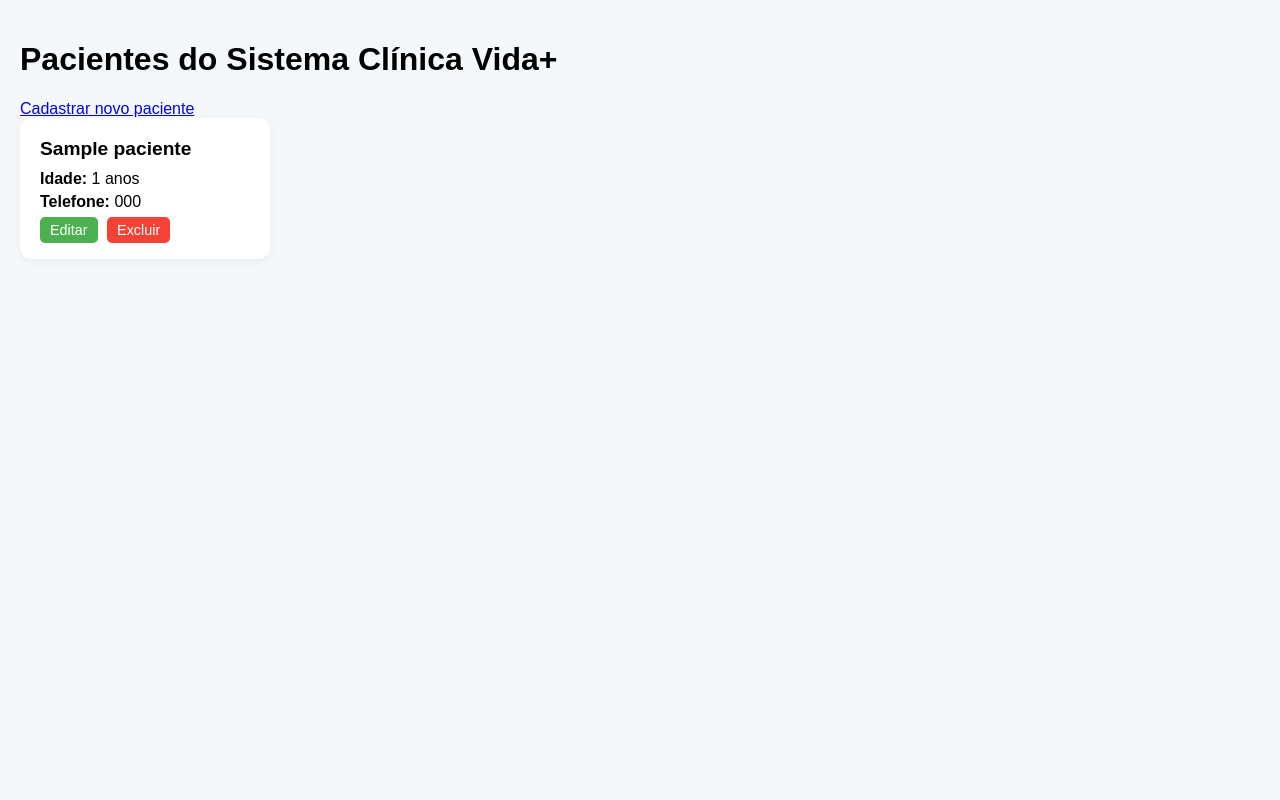
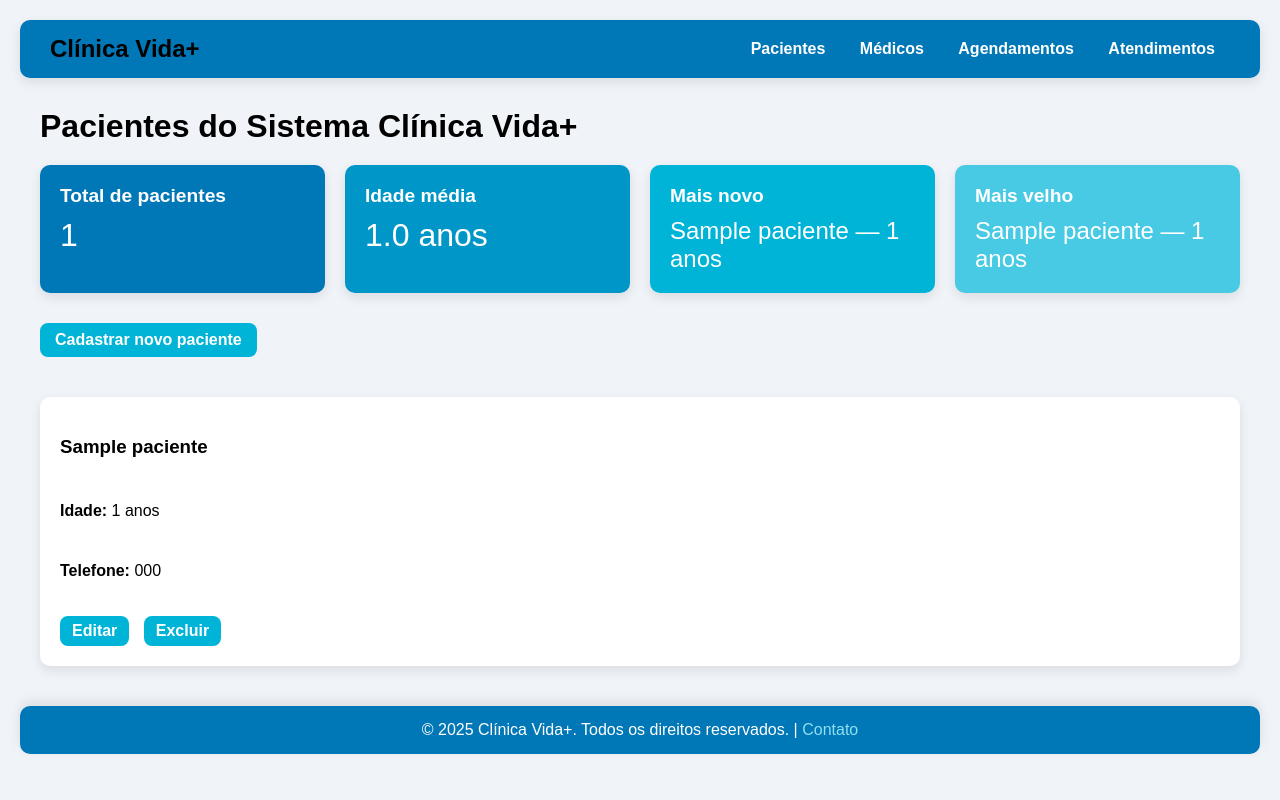
Before and after one commit to BrunoArrudas/Sistema_Clinica_Vida_Mais, a Flask app: page / in a window 1280 px wide. Run offline with Flask 3, Linux system fonts and the light colour scheme; tables that the repository leaves empty hold one stand-in row (values such as "Sample post").

Commit message:
Atualização e criação de paginas: agendar.html, base.html, cadastrar_Medico.html

```diff
--- a/app.py
+++ b/app.py
@@ -1,5 +1,6 @@
 from flask import Flask, render_template, request, redirect, url_for
 from flask_sqlalchemy import SQLAlchemy
+from datetime import datetime
 
 app = Flask(__name__)
 
@@ -8,20 +9,69 @@ app.config['SQLALCHEMY_DATABASE_URI'] = 'sqlite:///clinica.db'
 app.config['SQLALCHEMY_TRACK_MODIFICATIONS'] = False
 db = SQLAlchemy(app)
 
-# Modelo Paciente
+# =====================
+# 📘 MODELOS DO BANCO
+# =====================
+
 class Paciente(db.Model):
     id = db.Column(db.Integer, primary_key=True)
     nome = db.Column(db.String(100), nullable=False)
     idade = db.Column(db.Integer, nullable=False)
     telefone = db.Column(db.String(20), nullable=False)
+    atendimentos = db.relationship('Atendimento', backref='paciente', lazy=True, cascade="all, delete")
+    agendamentos = db.relationship('Agendamento', backref='paciente', lazy=True, cascade="all, delete")
 
-# Rota inicial (lista pacientes)
+class Medico(db.Model):
+    id = db.Column(db.Integer, primary_key=True)
+    nome = db.Column(db.String(100), nullable=False)
+    especialidade = db.Column(db.String(100), nullable=False)
+    crm = db.Column(db.String(20), nullable=False)
+    telefone = db.Column(db.String(20))
+    agendamentos = db.relationship('Agendamento', backref='medico', lazy=True, cascade="all, delete")
+
+class Agendamento(db.Model):
+    id = db.Column(db.Integer, primary_key=True)
+    paciente_id = db.Column(db.Integer, db.ForeignKey('paciente.id'), nullable=False)
+    medico_id = db.Column(db.Integer, db.ForeignKey('medico.id'), nullable=False)
+    tipo = db.Column(db.String(50), nullable=False)
+    data = db.Column(db.Date, nullable=False)
+    hora = db.Column(db.String(10), nullable=False)
+
+class Atendimento(db.Model):
+    id = db.Column(db.Integer, primary_key=True)
+    paciente_id = db.Column(db.Integer, db.ForeignKey('paciente.id'), nullable=False)
+    tipo = db.Column(db.String(50), nullable=False)
+    descricao = db.Column(db.Text, nullable=False)
+    data = db.Column(db.DateTime, default=datetime.now)
+
+# =====================
+# 📍 ROTAS PRINCIPAIS
+# =====================
+
+from sqlalchemy import func
+
 @app.route('/')
 def index():
     pacientes = Paciente.query.all()
-    return render_template('index.html', pacientes=pacientes)
 
-# Rota de cadastro
+    # Estatísticas
+    total_pacientes = db.session.query(func.count(Paciente.id)).scalar()
+    idade_media = db.session.query(func.avg(Paciente.idade)).scalar()
+    if idade_media:
+        idade_media = round(idade_media, 1)
+
+    paciente_mais_novo = db.session.query(Paciente).order_by(Paciente.idade.asc()).first()
+    paciente_mais_velho = db.session.query(Paciente).order_by(Paciente.idade.desc()).first()
+
+    return render_template(
+        'index.html',
+        pacientes=pacientes,
+        total_pacientes=total_pacientes,
+        idade_media=idade_media,
+        paciente_mais_novo=paciente_mais_novo,
+        paciente_mais_velho=paciente_mais_velho
+    )
+
 @app.route('/cadastrar', methods=['GET', 'POST'])
 def cadastrar():
     if request.method == 'POST':
@@ -32,12 +82,10 @@ def cadastrar():
         novo_paciente = Paciente(nome=nome, idade=idade, telefone=telefone)
         db.session.add(novo_paciente)
         db.session.commit()
-
         return redirect(url_for('index'))
 
     return render_template('cadastrar.html')
 
-# Rota de edição
 @app.route('/editar/<int:id>', methods=['GET', 'POST'])
 def editar(id):
     paciente = Paciente.query.get_or_404(id)
@@ -50,6 +98,17 @@ def editar(id):
 
     return render_template('editar.html', paciente=paciente)
 
+@app.route('/excluir/<int:id>')
+def excluir(id):
+    paciente = Paciente.query.get_or_404(id)
+    db.session.delete(paciente)
+    db.session.commit()
+    return redirect(url_for('index'))
+
+# =====================
+# Rotas Médicos
+# =====================
+
 @app.route('/cadastrar_medico', methods=['GET', 'POST'])
 def cadastrar_medico():
     if request.method == 'POST':
@@ -57,9 +116,29 @@ def cadastrar_medico():
         especialidade = request.form['especialidade']
         crm = request.form['crm']
         telefone = request.form['telefone']
-        # Aqui você pode salvar no banco
-        return redirect(url_for('index'))
+
+        novo_medico = Medico(nome=nome, especialidade=especialidade, crm=crm, telefone=telefone)
+        db.session.add(novo_medico)
+        db.session.commit()
+
+        return redirect(url_for('lista_medicos'))
     return render_template('cadastrar_medico.html')
+
+@app.route('/medicos')
+def lista_medicos():
+    medicos = Medico.query.all()
+    return render_template('medicos.html', medicos=medicos)
+
+@app.route('/excluir_medico/<int:id>')
+def excluir_medico(id):
+    medico = Medico.query.get_or_404(id)
+    db.session.delete(medico)
+    db.session.commit()
+    return redirect(url_for('lista_medicos'))
+
+# =====================
+# Agendamentos
+# =====================
 
 @app.route('/agendar', methods=['GET', 'POST'])
 def agendar():
@@ -70,29 +149,60 @@ def agendar():
         paciente_id = request.form['paciente']
         medico_id = request.form['medico']
         tipo = request.form['tipo']
-        data = request.form['data']
+        data_str = request.form['data']  # ex: '2025-11-27'
         hora = request.form['hora']
 
-        # Aqui você salva o agendamento no banco
-        # Exemplo:
-        # novo = Agendamento(paciente_id=paciente_id, medico_id=medico_id, tipo=tipo, data=data, hora=hora)
-        # db.session.add(novo)
-        # db.session.commit()
+        # Converter string para objeto date
+        data_obj = datetime.strptime(data_str, '%Y-%m-%d').date()
 
-        return redirect(url_for('index'))
+        novo_agendamento = Agendamento(
+            paciente_id=paciente_id,
+            medico_id=medico_id,
+            tipo=tipo,
+            data=data_obj,
+            hora=hora
+        )
+        db.session.add(novo_agendamento)
+        db.session.commit()
+        return redirect(url_for('agendamentos'))
 
     return render_template('agendar.html', pacientes=pacientes, medicos=medicos)
 
+@app.route('/agendamentos')
+def agendamentos():
+    agendamentos = Agendamento.query.all()
+    return render_template('agendamentos.html', agendamentos=agendamentos)
 
-# Rota de exclusão
-@app.route('/excluir/<int:id>')
-def excluir(id):
-    paciente = Paciente.query.get_or_404(id)
-    db.session.delete(paciente)
-    db.session.commit()
-    return redirect(url_for('index'))
+# =====================
+# Atendimentos
+# =====================
 
+@app.route('/atendimentos', methods=['GET', 'POST'])
+def atendimentos():
+    pacientes = Paciente.query.all()
+
+    if request.method == 'POST':
+        paciente_id = request.form['paciente']
+        tipo = request.form['tipo']
+        descricao = request.form['descricao']
+
+        novo_atendimento = Atendimento(
+            paciente_id=paciente_id,
+            tipo=tipo,
+            descricao=descricao,
+            data=datetime.now()
+        )
+        db.session.add(novo_atendimento)
+        db.session.commit()
+        return redirect(url_for('atendimentos'))
+
+    atendimentos = Atendimento.query.order_by(Atendimento.data.desc()).all()
+    return render_template('atendimentos.html', pacientes=pacientes, atendimentos=atendimentos)
+
+# =====================
+# 🚀 EXECUÇÃO
+# =====================
 if __name__ == '__main__':
     with app.app_context():
-        db.create_all()  # Cria as tabelas no banco
+        db.create_all()
     app.run(debug=True)
--- a/static/style.css
+++ b/static/style.css
@@ -1,169 +1,68 @@
-/* ===== Corpo da página ===== */
 body {
     font-family: Arial, sans-serif;
-    background-color: #f5f8fa;
+    background-color: #f0f4f8;
     margin: 0;
     padding: 20px;
 }
 
-/* ===== Cards genéricos ===== */
-.card {
-    background-color: #fff;
-    border-radius: 12px;
-    box-shadow: 0 2px 10px rgba(0,0,0,0.05);
-    padding: 20px;
-    box-sizing: border-box;
-    transition: all 0.3s ease;
+.container {
+    max-width: 1200px;
+    margin: auto;
 }
 
-/* Hover para todos os cards */
+/* Cards */
+.card {
+    background-color: white;
+    border-radius: 10px;
+    padding: 20px;
+    box-shadow: 0 4px 12px rgba(0,0,0,0.1);
+    transition: transform 0.3s, box-shadow 0.3s;
+    display: flex;
+    flex-direction: column;
+    gap: 10px;
+}
+
 .card:hover {
     transform: translateY(-5px);
-    box-shadow: 0 6px 20px rgba(0,0,0,0.15);
+    box-shadow: 0 8px 16px rgba(0,0,0,0.2);
 }
 
-/* ===== Lista de pacientes ===== */
-.pacientes-container {
+/* Container para listas de cards */
+.cards-container {
     display: flex;
     flex-wrap: wrap;
     gap: 20px;
-    padding: 0;
-    margin: 0;
 }
 
-.paciente-card {
-    width: 250px;
+/* Botões dentro dos cards */
+.card .acoes a {
+    text-decoration: none;
+    padding: 6px 12px;
+    background-color: #00b4d8;
+    color: white;
+    border-radius: 8px;
+    font-weight: bold;
+    margin-right: 10px;
+    transition: transform 0.2s, background-color 0.2s;
 }
 
-/* Conteúdo dos cards de pacientes */
-.paciente-card h3 {
-    margin-top: 0;
-    margin-bottom: 10px;
-    font-size: 1.2em;
+.card .acoes a:hover {
+    background-color: #0096c7;
+    transform: translateY(-2px);
 }
 
-.paciente-card p {
-    margin: 5px 0;
+/* Botões gerais */
+.btn {
+    padding: 8px 15px;
+    background-color: #00b4d8;
+    color: white;
+    border-radius: 8px;
+    text-decoration: none;
+    font-weight: bold;
+    transition: transform 0.2s, background-color 0.2s;
 }
 
-/* Links de ação */
-.acoes {
-    margin-top: 10px;
+.btn:hover {
+    background-color: #0096c7;
+    transform: translateY(-2px);
 }
-
-.acoes a {
-    text-decoration: none;
-    padding: 5px 10px;
-    border-radius: 5px;
-    margin-right: 5px;
-    font-size: 0.9em;
-    transition: all 0.3s ease;
-}
-
-.acoes a.editar {
-    background-color: #4CAF50;
-    color: #fff;
-}
-
-.acoes a.editar:hover {
-    background-color: #45a049;
-}
-
-.acoes a.excluir {
-    background-color: #f44336;
-    color: #fff;
-}
-
-.acoes a.excluir:hover {
-    background-color: #d32f2f;
-}
-
-/* ===== Página de cadastro ===== */
-.cadastrar-container {
-    display: flex;
-    justify-content: center;
-    align-items: center;
-    min-height: 80vh;
-    padding: 20px;
-}
-
-.cadastrar-card {
-    width: 100%;
-    max-width: 400px;
-}
-
-.cadastrar-card h1 {
-    text-align: center;
-    margin-bottom: 20px;
-}
-
-/* Inputs e labels do formulário */
-.cadastrar-card label {
-    display: block;
-    margin-bottom: 5px;
-    font-weight: bold;
-}
-
-.cadastrar-card input {
-    width: 100%;
-    padding: 10px;
-    margin-bottom: 15px;
-    border: 1px solid #ddd;
-    border-radius: 8px;
-    box-sizing: border-box;
-    transition: border 0.3s ease;
-}
-
-.cadastrar-card input:focus {
-    border-color: #4CAF50;
-    outline: none;
-}
-
-/* Botão salvar */
-.cadastrar-card button {
-    width: 100%;
-    padding: 12px;
-    background-color: #4CAF50;
-    color: #fff;
-    border: none;
-    border-radius: 8px;
-    font-size: 1em;
-    cursor: pointer;
-    transition: background-color 0.3s ease;
-}
-
-.cadastrar-card button:hover {
-    background-color: #45a049;
-}
-
-/* Link voltar */
-.cadastrar-card .voltar {
-    display: block;
-    margin-top: 15px;
-    text-align: center;
-    text-decoration: none;
-    color: #555;
-    transition: color 0.3s ease;
-}
-
-.cadastrar-card .voltar:hover {
-    color: #000;
-}
-
-
-/* Estilo para selects (para combinar com os inputs) */
-.cadastrar-card select {
-    width: 100%;
-    padding: 10px;
-    margin-bottom: 15px;
-    border: 1px solid #ddd;
-    border-radius: 8px;
-    box-sizing: border-box;
-    background-color: #fff;
-    transition: border 0.3s ease;
-}
-
-.cadastrar-card select:focus {
-    border-color: #4CAF50;
-    outline: none;
-}
--- /dev/null
+++ b/templates/base.html
@@ -0,0 +1,113 @@
+<!DOCTYPE html>
+<html lang="pt-BR">
+<head>
+    <meta charset="UTF-8">
+    <title>Clínica Vida+</title>
+    <link rel="stylesheet" href="{{ url_for('static', filename='style.css') }}">
+    <style>
+        /* ======== MENU (NAVBAR) ======== */
+        nav {
+            display: flex;
+            justify-content: space-between;
+            align-items: center;
+            background-color: #0077b6;
+            padding: 15px 30px;
+            border-radius: 10px;
+            box-shadow: 0 4px 12px rgba(0,0,0,0.1);
+            margin-bottom: 30px;
+        }
+
+        nav a {
+            color: white;
+            text-decoration: none;
+            margin: 0 15px;
+            font-weight: bold;
+            transition: transform 0.2s, color 0.2s;
+        }
+
+        nav a:hover {
+            color: #90e0ef;
+            transform: translateY(-3px);
+        }
+
+        nav .logo {
+            font-size: 1.5rem;
+            font-weight: bold;
+        }
+
+        /* ======== FOOTER ======== */
+        footer {
+            background-color: #0077b6;
+            color: white;
+            text-align: center;
+            padding: 15px 30px;
+            border-radius: 10px;
+            box-shadow: 0 -4px 12px rgba(0,0,0,0.1);
+            margin-top: 40px;
+        }
+
+        footer a {
+            color: #90e0ef;
+            text-decoration: none;
+        }
+
+        footer a:hover {
+            text-decoration: underline;
+        }
+
+        /* ======== ESTILO GERAL ======== */
+        body {
+            font-family: Arial, sans-serif;
+            background-color: #f0f4f8;
+            margin: 0;
+            padding: 20px;
+        }
+
+        .container {
+            max-width: 1200px;
+            margin: auto;
+        }
+
+        /* ======== BOTÕES ======== */
+        .btn {
+            display: inline-block;
+            padding: 8px 15px;
+            background-color: #00b4d8;
+            color: white;
+            border-radius: 8px;
+            text-decoration: none;
+            transition: transform 0.2s, background-color 0.2s;
+        }
+
+        .btn:hover {
+            background-color: #0096c7;
+            transform: translateY(-3px);
+        }
+    </style>
+</head>
+<body>
+
+    <!-- MENU / NAVBAR -->
+    <nav>
+        <div class="logo">Clínica Vida+</div>
+        <div class="menu-links">
+            <a href="{{ url_for('index') }}">Pacientes</a>
+            <a href="{{ url_for('cadastrar_Medico') }}">Médicos</a>
+            <a href="{{ url_for('agendamentos') }}">Agendamentos</a>
+            <a href="{{ url_for('atendimentos') }}">Atendimentos</a>
+        </div>
+    </nav>
+
+    <!-- CONTEÚDO PRINCIPAL -->
+    <div class="container">
+        {% block content %}{% endblock %}
+    </div>
+
+    <!-- RODAPÉ -->
+    <footer>
+        &copy; 2025 Clínica Vida+. Todos os direitos reservados. |
+        <a href="#">Contato</a>
+    </footer>
+
+</body>
+</html>
--- a/templates/cadastrar.html
+++ b/templates/cadastrar.html
@@ -1,9 +1,12 @@
 <!DOCTYPE html>
 <html>
+
 <head>
     <title>Cadastrar Paciente</title>
     <link rel="stylesheet" href="{{ url_for('static', filename='style.css') }}">
 </head>
+{% extends "base.html" %}
+{% block content %}
 <div class="cadastrar-container">
     <div class="card cadastrar-card">
         <h1>Cadastrar Paciente</h1>
@@ -22,5 +25,6 @@
         <a href="{{ url_for('index') }}" class="voltar">Voltar à lista</a>
     </div>
 </div>
+{% endblock %}
 
 </html>
--- a/templates/cadastrar_Medico.html
+++ b/templates/cadastrar_Medico.html
@@ -1,4 +1,7 @@
 <body>
+
+    {% extends "base.html" %}
+{% block content %}
     <div class="cadastrar-container">
         <div class="card cadastrar-card">
             <h1>Cadastrar Médico</h1>
@@ -20,4 +23,6 @@
             <a href="{{ url_for('index') }}" class="voltar">Voltar à lista</a>
         </div>
     </div>
+
+    {% endblock %}
 </body>
--- a/templates/index.html
+++ b/templates/index.html
@@ -1,27 +1,57 @@
-<!DOCTYPE html>
-<html>
-<head>
-    <title>Pagina Inicial</title>
-    <link rel="stylesheet" href="{{ url_for('static', filename='style.css') }}">
-</head>
-<body>
-    <h1 id="x1">Pacientes do Sistema Clínica Vida+</h1>
-    <!-- Link para página de cadastro usando url_for do Flask -->
-    <a href="{{ url_for('cadastrar') }}">Cadastrar novo paciente</a>
+{% extends "base.html" %}
+{% block content %}
 
-<div class="pacientes-container">
+<h1 id="x1" style="margin-bottom:20px;">Pacientes do Sistema Clínica Vida+</h1>
+
+<!-- Estatísticas dos pacientes -->
+<div class="estatisticas" style="display:flex; gap:20px; flex-wrap:wrap; margin-bottom:30px;">
+    <div class="estat-card" style="flex:1; background-color:#0077b6; color:white; padding:20px; border-radius:10px; box-shadow:0 4px 12px rgba(0,0,0,0.1); transition: transform 0.3s;">
+        <div style="font-size:1.2rem; margin-bottom:10px;"><strong>Total de pacientes</strong></div>
+        <div style="font-size:2rem;">{{ total_pacientes }}</div>
+    </div>
+    <div class="estat-card" style="flex:1; background-color:#0096c7; color:white; padding:20px; border-radius:10px; box-shadow:0 4px 12px rgba(0,0,0,0.1); transition: transform 0.3s;">
+        <div style="font-size:1.2rem; margin-bottom:10px;"><strong>Idade média</strong></div>
+        <div style="font-size:2rem;">{{ idade_media or '-' }} anos</div>
+    </div>
+    <div class="estat-card" style="flex:1; background-color:#00b4d8; color:white; padding:20px; border-radius:10px; box-shadow:0 4px 12px rgba(0,0,0,0.1); transition: transform 0.3s;">
+        <div style="font-size:1.2rem; margin-bottom:10px;"><strong>Mais novo</strong></div>
+        <div style="font-size:1.5rem;">{{ paciente_mais_novo.nome }} — {{ paciente_mais_novo.idade }} anos</div>
+    </div>
+    <div class="estat-card" style="flex:1; background-color:#48cae4; color:white; padding:20px; border-radius:10px; box-shadow:0 4px 12px rgba(0,0,0,0.1); transition: transform 0.3s;">
+        <div style="font-size:1.2rem; margin-bottom:10px;"><strong>Mais velho</strong></div>
+        <div style="font-size:1.5rem;">{{ paciente_mais_velho.nome }} — {{ paciente_mais_velho.idade }} anos</div>
+    </div>
+</div>
+
+<!-- Botão de cadastro -->
+<a href="{{ url_for('cadastrar') }}" class="btn" style="margin-bottom:20px; display:inline-block;">Cadastrar novo paciente</a>
+
+<!-- Lista de pacientes em cards -->
+<div class="pacientes-container" style="display:flex; flex-wrap:wrap; gap:20px; margin-top:20px;">
     {% for paciente in pacientes %}
-        <div class="card paciente-card">
-            <h3>{{ paciente.nome }}</h3>
-            <p><strong>Idade:</strong> {{ paciente.idade }} anos</p>
-            <p><strong>Telefone:</strong> {{ paciente.telefone }}</p>
-            <div class="acoes">
-                <a href="{{ url_for('editar', id=paciente.id) }}" class="editar">Editar</a>
-                <a href="{{ url_for('excluir', id=paciente.id) }}" class="excluir" onclick="return confirm('Tem certeza que deseja excluir?')">Excluir</a>
-            </div>
+    <div class="card paciente-card" style="flex:1 1 250px; padding:20px; border-radius:10px; background-color:white; box-shadow:0 4px 12px rgba(0,0,0,0.1); transition: transform 0.3s, box-shadow 0.3s;">
+        <h3>{{ paciente.nome }}</h3>
+        <p><strong>Idade:</strong> {{ paciente.idade }} anos</p>
+        <p><strong>Telefone:</strong> {{ paciente.telefone }}</p>
+        <div class="acoes" style="margin-top:10px;">
+            <a href="{{ url_for('editar', id=paciente.id) }}" class="btn">Editar</a>
+            <a href="{{ url_for('excluir', id=paciente.id) }}" class="btn btn-voltar"
+               onclick="return confirm('Tem certeza que deseja excluir?')">Excluir</a>
         </div>
+    </div>
     {% endfor %}
 </div>
 
-</body>
-</html>
+<!-- Hover animation para os cards -->
+<style>
+.estat-card:hover {
+    transform: translateY(-5px);
+}
+
+.paciente-card:hover {
+    transform: translateY(-5px);
+    box-shadow: 0 8px 20px rgba(0,0,0,0.2);
+}
+</style>
+
+{% endblock %}
```
Also changed, not shown: templates/agendar.html (+20 -40 lines), templates/editar.html (+9 -0 lines), templates/medicos.html (added, +22 -0 lines), instance/clinica.db.
